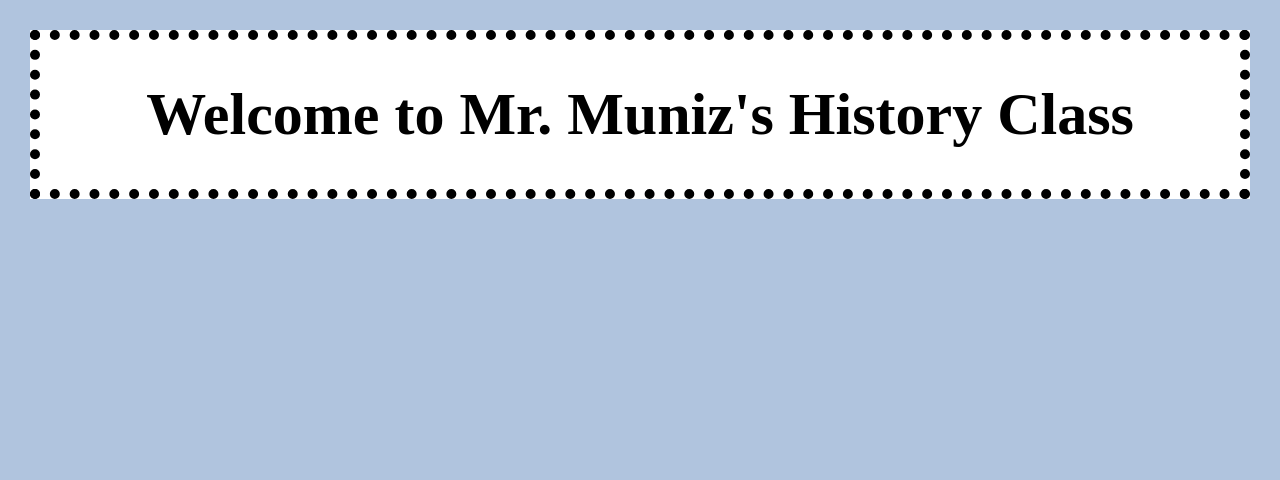
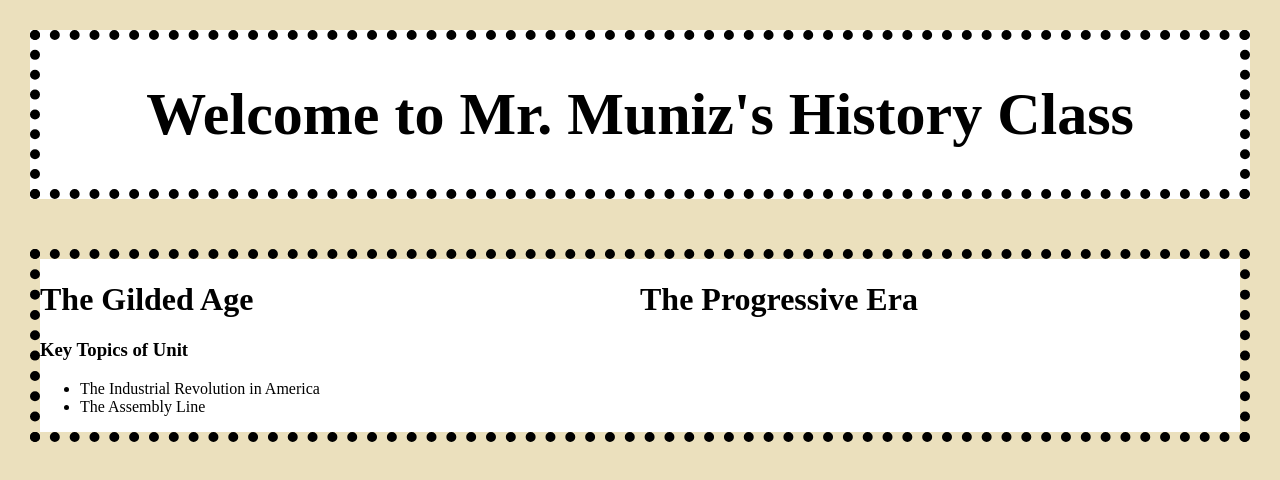
Before and after one commit to Marlin-0317/history-website, a plain HTML site: page index.html in a window 1280 px wide. Drawn offline with Linux system fonts and the light colour scheme.

Commit message:
Added flex for units index.html

```diff
--- a/index.html
+++ b/index.html
@@ -10,4 +10,18 @@
     <div class="title">
       <h1>Welcome to Mr. Muniz's History Class</h1>
     </div>
+
+    <div class="flex-container">
+      <div class="courses">
+        <h1>The Gilded Age</h1>
+          <h3>Key Topics of Unit</h3>
+          <ul>
+            <li>The Industrial Revolution in America</li>
+            <li>The Assembly Line</li>
+          </ul></div>
+      <div class="courses">
+        <h1>The Progressive Era</h1></div>
+      </div>
+    </div>
+
 </body>
--- a/styles.css
+++ b/styles.css
@@ -1,6 +1,6 @@
 body {
   font-family: 'Times New Roman', Times, serif;
-  background-color: lightsteelblue;
+  background-color: #d0b7646c;
   margin: 30px;
 }
 
@@ -9,4 +9,16 @@ body {
   font-size: 30px;
   border: black 10px dotted;
   background-color: white;
+  margin-bottom: 50px;
 }
+
+.flex-container {
+  display:flex;
+  border: black 10px dotted;
+  flex: 1;
+}
+
+.flex-container .courses {
+  background-color: white;
+  flex: 1;
+}
```
